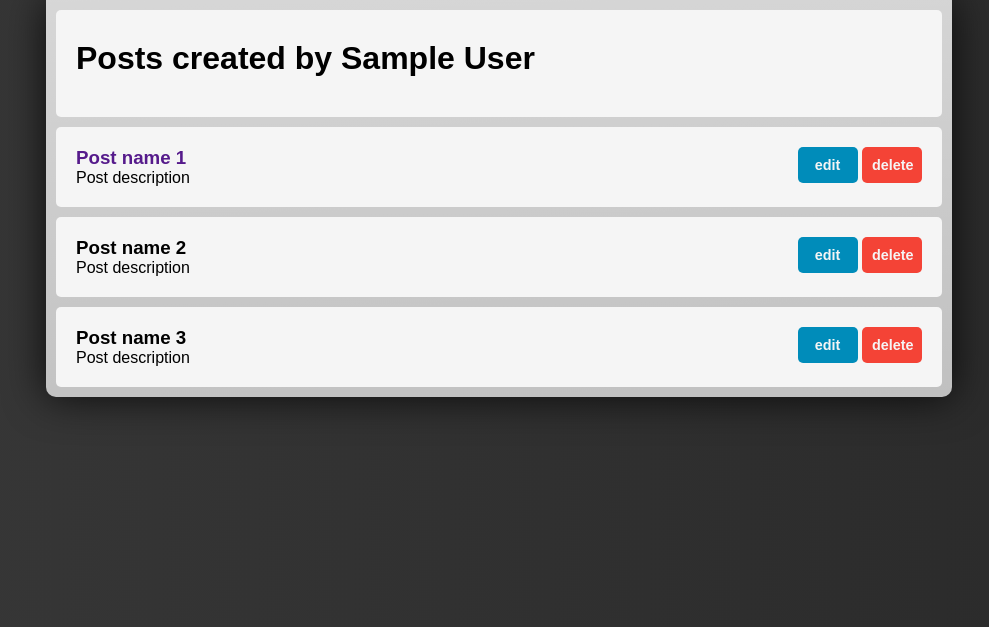
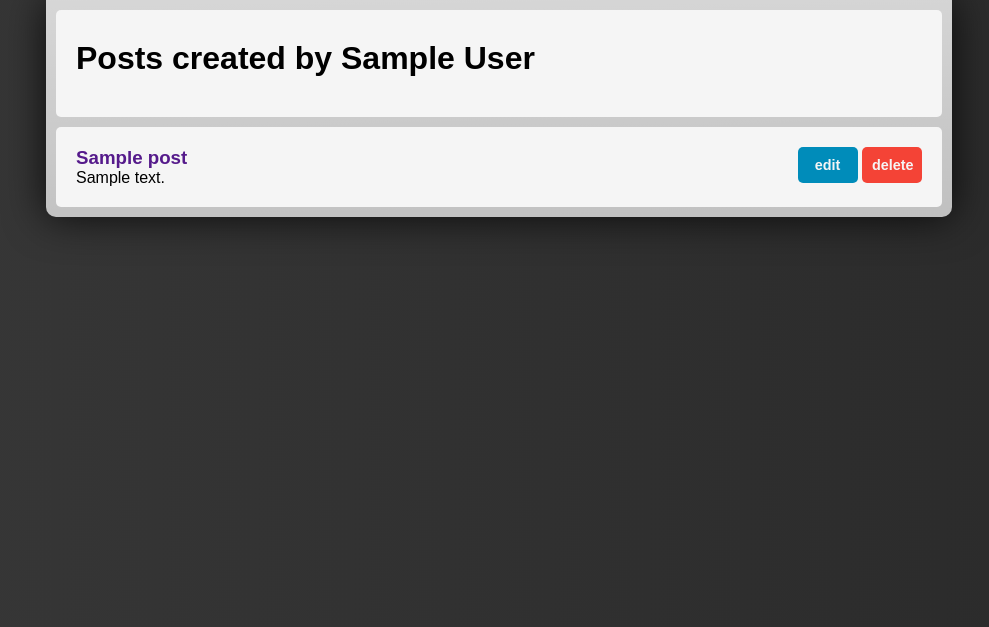
Before and after one commit to jeffersonferraz/bandify, a PHP site: page /public/myPosts.php in a window 1280 px wide. Shown: the part 56-683 px from the top of the page, without its empty margins (141-1130 px from the left). Run offline with PHP 8.4, Linux system fonts and the light colour scheme; the visitor is signed in with stand-in values (Sample User, id 1); tables that the repository leaves empty hold one stand-in row (values such as "Sample post"); some web fonts are replaced.

Commit message:
post update

```diff
--- a/src/classes/Post.class.php
+++ b/src/classes/Post.class.php
@@ -3,7 +3,7 @@ require_once 'Db.class.php';
 
 class Post extends Db {
     public function getPosts() {
-        $stmt = $this->connect()->prepare('SELECT * FROM posts;');
+        $stmt = $this->connect()->prepare('SELECT * FROM posts ORDER BY created_at DESC;');
         if (!$stmt->execute()) {
             $stmt = null;
             header("Location: ../index.php?error=sql-statement-failed");
@@ -23,14 +23,10 @@ class Post extends Db {
         return $stmt->fetchAll(PDO::FETCH_ASSOC);
     }
 
-    protected function setPost($title, $description) {
-        if (!isset($_SESSION["userId"])) {
-            header("Location: ../index.php?error=user-not-logged-in");
-            exit();
-        }
+    protected function setPost($title, $description, $postCityId) {
         $authorId = $_SESSION["userId"];
-        $stmt = $this->connect()->prepare('INSERT INTO posts (authorId, title, description, created_at) VALUES (?, ?, ?, NOW());');
-        if (!$stmt->execute(array($authorId, $title, $description))) {
+        $stmt = $this->connect()->prepare('INSERT INTO posts (authorId, title, description, postCityId) VALUES (?, ?, ?, ?);');
+        if (!$stmt->execute(array($authorId, $title, $description, $postCityId))) {
             $stmt = null;
             header("Location: ../index.php?error=sql-statement-failed");
             exit();
--- a/src/classes/PostController.class.php
+++ b/src/classes/PostController.class.php
@@ -4,24 +4,27 @@ require_once 'Post.class.php';
 class PostController extends Post {
     private $postTitle;
     private $postDescription;
+    private $postCityId;
 
-    public function __construct($postTitle, $postDescription) {
-        $this->postTitle = $postTitle;
-        $this->postDescription = $postDescription;
+    // public function __construct($postTitle, $postDescription, $postCityId) {
+    //     $this->postTitle = $postTitle;
+    //     $this->postDescription = $postDescription;
+    //     $this->postCityId = $postCityId;
+    // }
+
+    public function fetchAllUserPosts() {
+        return $this->getPosts();
     }
 
-    public function createPost() {
-        if ($this->emptyInput() == false) {
-            header("Location: ../index.php?error=empty-input");
-            exit();
-        }
+    public function createPost($postTitle, $postDescription, $postCityId) {
 
-        $existingPost = $this->checkPost($this->postTitle);
+        $existingPost = $this->checkPost($postTitle);
+
         if (empty($existingPost)) {
-            $this->setPost($this->postTitle, $this->postDescription);
-            header("Location: ../index.php?error=none");
+            $this->setPost($postTitle, $postDescription, $postCityId);
+            header("Location: ../myPosts.php?error=none");
         } else {
-            header("Location: ../index.php?error=post-exists");
+            header("Location: ../createPost.php?error=post-exists");
         }
     }
 
@@ -55,7 +58,7 @@ class PostController extends Post {
     }
 
     private function emptyInput() {
-        return !empty($this->postTitle);
+        return !empty($postTitle);
     }
 }
 ?>
--- a/src/includes/header.inc.php
+++ b/src/includes/header.inc.php
@@ -12,13 +12,13 @@
     <nav>
         <ul class="menu menu-simple">
             <a href="../index.php" class="border-fix-left">
-                <li>home</li>
+                <li>Home</li>
             </a>
             <a href="../public/search.php">
-                <li>search</li>
+                <li>Search</li>
             </a>
             <a href="../public/login.php" class="border-fix-right">
-                <li>login</li>
+                <li>Login</li>
             </a>
         </ul>
     </nav>
--- a/src/includes/headerLogged.inc.php
+++ b/src/includes/headerLogged.inc.php
@@ -16,7 +16,7 @@
             <div class="dropdown">
                 <a href="" class="dropbtn border-fix-left">Dashboard</a>
                 <div class="dropdown-content">
-                    <a href="../public/dashboard.php">Your Profile</a>
+                    <a href="../public/dashboard.php"><?php echo $_SESSION["firstname"]; ?>'s Profile</a>
                     <a href="../public/musicGroup.php" class="fix-border">Music Group Profile</a>
                 </div>
             </div>
--- a/src/includes/post.inc.php
+++ b/src/includes/post.inc.php
@@ -1,16 +1,20 @@
 <?php
-session_start();
 
 include "../classes/Db.class.php";
 include "../classes/Post.class.php";
 include "../classes/PostController.class.php";
 
+// Grabbing posts data
+$posts = new PostController;
+$posts = $posts->fetchAllUserPosts();
+
 if (isset($_POST["post-submit"])) {
     $postTitle = $_POST["title"];
     $postDescription = $_POST["description"];
-    $postController = new PostController($postTitle, $postDescription);
-    $postController->createPost();
-    header("Location: ../index.php?status=post-created"); // Umleitung nach Erstellung
+    $postCityId  = $_POST["city-name"];
+    $postController = new PostController();
+    $postController->createPost($postTitle, $postDescription, $postCityId);
+    header("Location: ../public/myPosts.php?status=post-created"); // Umleitung nach Erstellung
     exit();
 }
 
@@ -18,7 +22,7 @@ if (isset($_POST["post-update"])) {
     $postId = $_POST["postId"];
     $postTitle = $_POST["title"];
     $postDescription = $_POST["description"];
-    $postController = new PostController($postTitle, $postDescription);
+    $postController = new PostController();
     $postController->updatePost($postId, $postTitle, $postDescription);
     header("Location: ../index.php?status=post-updated"); // Umleitung nach Aktualisierung
     exit();
@@ -27,54 +31,8 @@ if (isset($_POST["post-update"])) {
 // Umleitung bei Bestätigung der Löschung
 if (isset($_POST["delete-confirm"])) {
     $postId = $_POST["postId"];
-    $postController = new PostController('', '');
+    $postController = new PostController('', '', '');
     $postController->deletePost($postId);
     header("Location: ../index.php?status=post-deleted");
     exit();
 }
-
-// Begin HTML-Output nur bei Anzeige der Lösch-Bestätigung
-?>
-<!DOCTYPE html>
-<html lang="en">
-<head>
-    <meta charset="UTF-8">
-    <meta name="viewport" content="width=device-width, initial-scale=1.0">
-    <link rel="stylesheet" href="../style/main.css">
-    <title>bandify | Confirm Delete</title>
-</head>
-<body>
-<div class="container">
-    <a href="../index.php">
-        <h1 class="logo">bandify</h1>
-        <p class="subtitle">let's make some noise together!</p>
-    </a>
-
-    <?php
-    if (isset($_POST["post-delete"])) {
-        $postId = $_POST["postId"];
-        $postController = new PostController('', '');
-
-        $post = $postController->fetchPostById($postId, $_SESSION["userId"]);
-        if ($post) {
-            ?>
-            <h2>Confirm Delete Post</h2>
-            <p>Are you sure you want to delete the following post?</p>
-            <div class="post-details">
-                <p><strong>Title:</strong> <?php echo htmlspecialchars($post['title']); ?></p>
-                <p><strong>Description:</strong> <?php echo htmlspecialchars($post['description']); ?></p>
-            </div>
-            <form action="../includes/post.inc.php" method="post">
-                <input type="hidden" name="postId" value="<?php echo htmlspecialchars($postId); ?>">
-                <button class="submit-button" name="delete-confirm" type="submit">Delete this</button>
-            </form>
-            <a href="../public/post.php?action=read"><button class="cancel-button">Cancel</button></a>
-            <?php
-        } else {
-            echo "<p class='error-message'>Post not found.</p>";
-        }
-    }
-    ?>
-</div>
-</body>
-</html>
--- a/src/public/myPosts.php
+++ b/src/public/myPosts.php
@@ -16,51 +16,36 @@ if (!isset($_SESSION["userId"])) {
     <link rel="stylesheet" href="../style/main.css">
     <link rel="stylesheet" href="../style/blocks.css">
     <link rel="stylesheet" href="../style/dashboard.css">
-    <title>bandify | Let's make some noise together!</title>
+    <title>bandify | My Posts</title>
 </head>
 
 <body>
     <?php
     include("../includes/headerLogged.inc.php");
+    include("../includes/post.inc.php");
     ?>
     <div class="container">
         <div class="first-section">
             <div class="block block-name">
-            <h1>Posts created by <?php echo $_SESSION["firstname"] ; ?></h1>
+                <h1>Posts created by <?php echo $_SESSION["firstname"]; ?></h1>
             </div>
         </div>
 
         <div class="second-section">
+            <?php foreach ($posts as $post): ?>
                 <div class="block buttons-post">
                     <div class="post-text">
-                <a href=""><h3>Post name 1</h3></a>
-                <p>Post description</p>
+                        <a href="">
+                            <h3><?php echo $post["title"]; ?></h3>
+                        </a>
+                        <p><?php echo $post["description"]; ?></p>
                     </div>
                     <div>
                         <button class="button-title">edit</button>
                         <button class="button-title button-delete">delete</button>
                     </div>
                 </div>
-        <div class="block buttons-post">
-            <div class="post-text">
-                <h3>Post name 2</h3>
-                <p>Post description</p>
-            </div>
-            <div>
-                <button class="button-title">edit</button>
-                <button class="button-title button-delete">delete</button>
-            </div>
-        </div>
-        <div class="block buttons-post">
-            <div class="post-text">
-                <h3>Post name 3</h3>
-                <p>Post description</p>
-            </div>
-            <div>
-                <button class="button-title">edit</button>
-                <button class="button-title button-delete">delete</button>
-            </div>
-        </div>
+            <?php endforeach; ?>
         </div>
     </div>
 </body>
```
Also changed, not shown: src/public/createPost.php (+17 -0 lines). Lines whose indentation alone changed are shown as unchanged.
